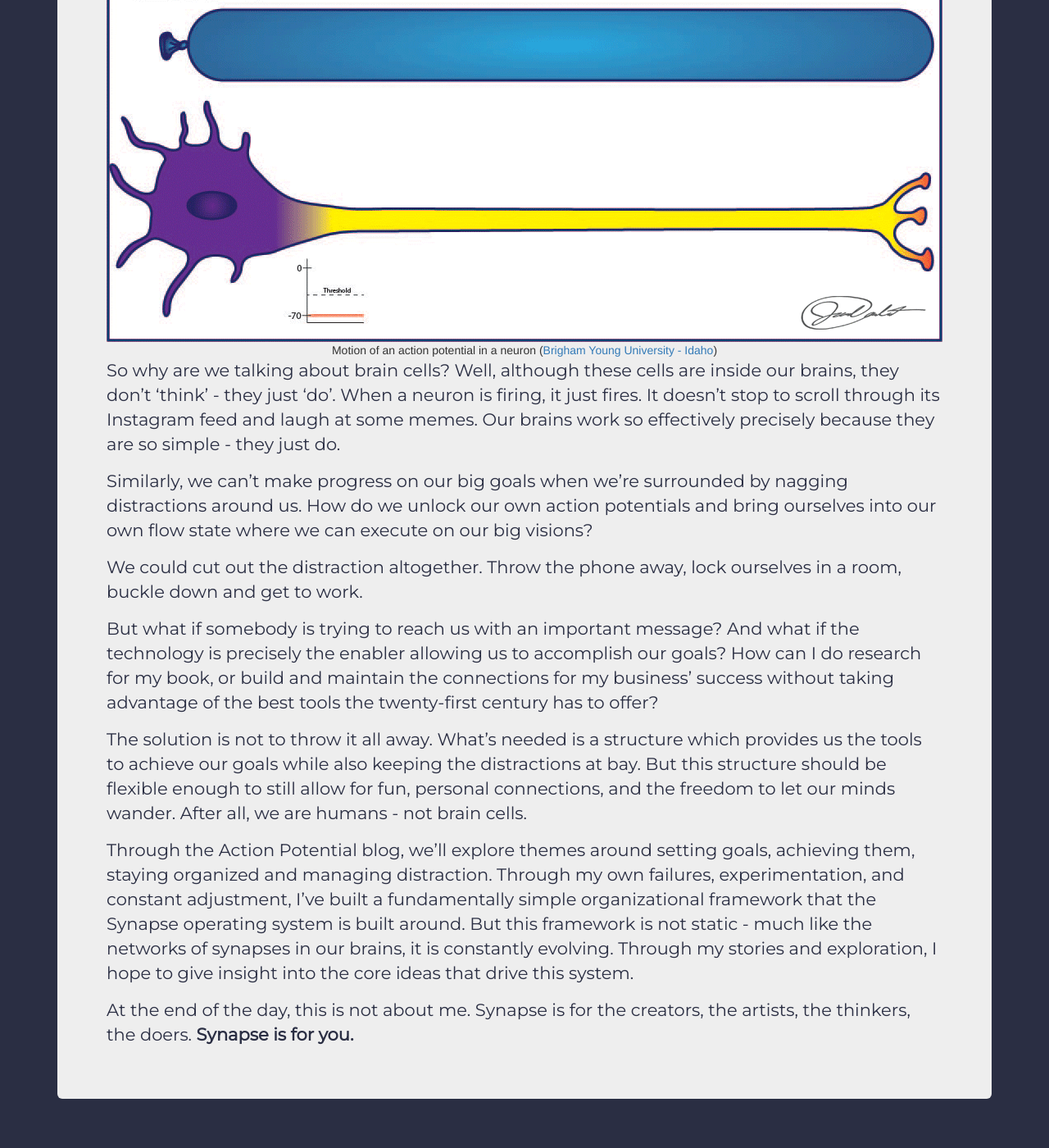
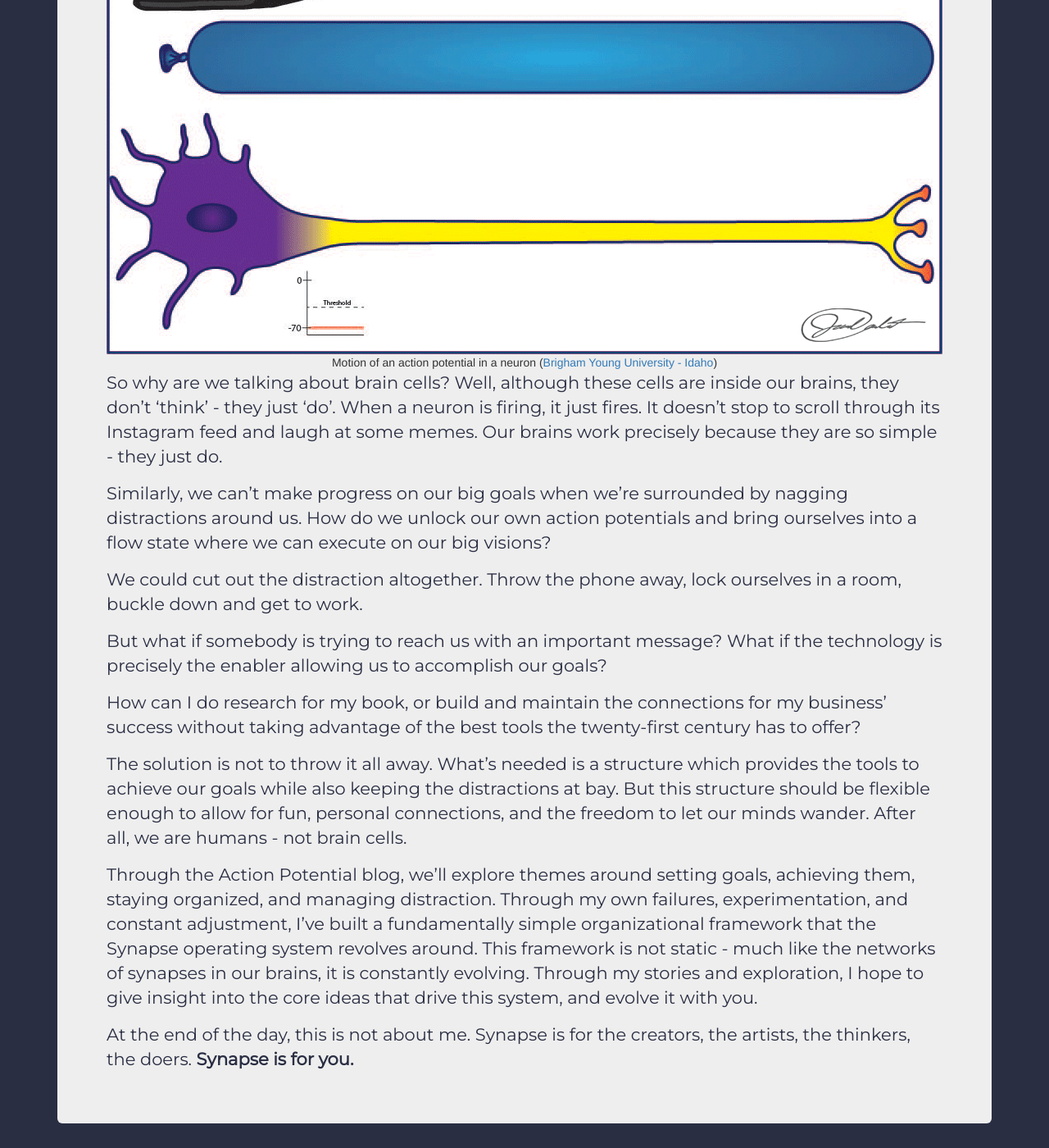
Before and after one commit to synapseOS/synapse.github.io, a Jekyll site: the page built from _posts/2020-03-29-welcome-to-action-potential.md, in a window 1280 px wide and 1400 px high, scrolled down 2182 px. Shown: the whole window at 82% size. Built offline with Jekyll 4.4.1, drawn with Linux system fonts in a browser that asks for light colours; some web fonts are replaced; before the commit the page ends 3552 px from its top, so only the background shows below that; some of the changed text lies outside the part shown.

Commit message:
light copyediting on first blog post

```diff
--- a/_posts/2020-03-29-welcome-to-action-potential.md
+++ b/_posts/2020-03-29-welcome-to-action-potential.md
@@ -5,20 +5,22 @@
 ---
 We all have that one goal that drives us. Starting a business. Landing the dream job. Writing a book. Painting a masterpiece. The motivation is different for each of us, but the thing that is constant regardless of the goal is the amount of hard work and focus needed to get there.
 
-Yet even such all-consuming targets are growing increasingly difficult to achieve. We finally sit down to focus, and then it starts.
+Yet even such all-consuming targets are growing increasingly difficult to achieve. You finally sit down to focus, and then it starts.
 
-Bzz. Ding. A cacophony of notifications and stimuli, ambushing you from every direction. Before you realize it, you've been sucked down a mineshaft of pointless trivia. More importantly, you have made no progress on your big dream. [A dream deferred](https://www.poetryfoundation.org/poems/46548/harlem). We are letting our dreams go by the wayside in exchange for some cheap party favors.
+Bzz. Ding. A cacophony of notifications and stimuli, ambushing you from every direction. Before you realize it, you've been sucked down a mineshaft of pointless trivia. More importantly, you have made no progress on your big dream. [A dream deferred](https://www.poetryfoundation.org/poems/46548/harlem).
+
+We are letting our dreams go by the wayside in exchange for some cheap party favors.
 
 In a time of constant connectivity, how do we empower ourselves to work on these large, time intensive goals? Let's take a step back, and zoom in to the very thing that drives these desires - the brain.
 
-By any count, the human brain is the pinnacle of technology. Every thought, every desire, every memory you have ever had comes from that three pound lump of tissue in your head. The incredible thing about the brain is its fundamental simplicity. Each part of the brain, whether controlling your motor functions, your emotions, or storing your memories are all built with the same basic cells.
+By any count, the human brain is the pinnacle of technology. Every thought, every desire, every memory you have ever had comes from that three pound lump of tissue in your head. The incredible thing about the brain is its fundamental simplicity. Each part of the brain, whether controlling your motor functions, your emotions, or storing your memories, is built with the same basic cells.
 
 <figure style="text-align: center">
   <img src="/img/cajal_cerebellum_purkinje_neurons.jpg" alt="Neurons in the Cerebellum">
   <figcaption>Neurons in the Cerebellum (Cajal Institute via <a href="https://www.nytimes.com/2018/01/18/arts/design/brain-neuroscience-santiago-ramon-y-cajal-grey-gallery.html">New York Times</a>)</figcaption>
 </figure>
 
-These brain cells - neurons - meet at junctions called synapses. The way these connections are built forms the basis of how our thoughts are stored, how we process sensory information, and every other high level brain function. Neurons are the building blocks of the brain.
+These brain cells - neurons - meet at junctions called synapses. These connections form the basis of how our thoughts are stored, how we process sensory information, and every other high level brain function. Neurons and synapses are the building blocks of the brain.
 
 Signals are transmitted through neurons by an action potential. When a neuron is triggered, channels along it open causing a fast inrush of sodium ions. This causes a signal to travel from one end of a neuron to another, where it communicates through other neurons through those synapses.
 
@@ -27,16 +29,18 @@
   <figcaption>Motion of an action potential in a neuron (<a href="https://content.byui.edu/file/a236934c-3c60-4fe9-90aa-d343b3e3a640/1/module5/readings/refractory_periods.html">Brigham Young University - Idaho</a>)</figcaption>
 </figure>
 
-So why are we talking about brain cells? Well, although these cells are inside our brains, they don't 'think' - they just 'do'. When a neuron is firing, it just fires. It doesn't stop to scroll through its Instagram feed and laugh at some memes. Our brains work so effectively precisely because they are so simple - they just do.
+So why are we talking about brain cells? Well, although these cells are inside our brains, they don't 'think' - they just 'do'. When a neuron is firing, it just fires. It doesn't stop to scroll through its Instagram feed and laugh at some memes. Our brains work precisely because they are so simple - they just do.
 
-Similarly, we can't make progress on our big goals when we're surrounded by nagging distractions around us. How do we unlock our own action potentials and bring ourselves into our own flow state where we can execute on our big visions?
+Similarly, we can't make progress on our big goals when we're surrounded by nagging distractions around us. How do we unlock our own action potentials and bring ourselves into a flow state where we can execute on our big visions?
 
 We could cut out the distraction altogether. Throw the phone away, lock ourselves in a room, buckle down and get to work.
 
-But what if somebody is trying to reach us with an important message? And what if the technology is precisely the enabler allowing us to accomplish our goals? How can I do research for my book, or build and maintain the connections for my business' success without taking advantage of the best tools the twenty-first century has to offer?
+But what if somebody is trying to reach us with an important message? What if the technology is precisely the enabler allowing us to accomplish our goals?
 
-The solution is not to throw it all away. What's needed is a structure which provides us the tools to achieve our goals while also keeping the distractions at bay. But this structure should be flexible enough to still allow for fun, personal connections, and the freedom to let our minds wander. After all, we are humans - not brain cells.
+How can I do research for my book, or build and maintain the connections for my business' success without taking advantage of the best tools the twenty-first century has to offer?
 
-Through the Action Potential blog, we'll explore themes  around setting goals, achieving them, staying organized and managing distraction. Through my own failures, experimentation, and constant adjustment, I've built a fundamentally simple organizational framework that the Synapse operating system is built around. But this framework is not static - much like the networks of synapses in our brains, it is constantly evolving. Through my stories and exploration, I hope to give insight into the core ideas that drive this system.
+The solution is not to throw it all away. What's needed is a structure which provides the tools to achieve our goals while also keeping the distractions at bay. But this structure should be flexible enough to allow for fun, personal connections, and the freedom to let our minds wander. After all, we are humans - not brain cells.
+
+Through the Action Potential blog, we'll explore themes  around setting goals, achieving them, staying organized, and managing distraction. Through my own failures, experimentation, and constant adjustment, I've built a fundamentally simple organizational framework that the Synapse operating system revolves around. This framework is not static - much like the networks of synapses in our brains, it is constantly evolving. Through my stories and exploration, I hope to give insight into the core ideas that drive this system, and evolve it with you.
 
 At the end of the day, this is not about me. Synapse is for the creators, the artists, the thinkers, the doers. **Synapse is for you.**
```
